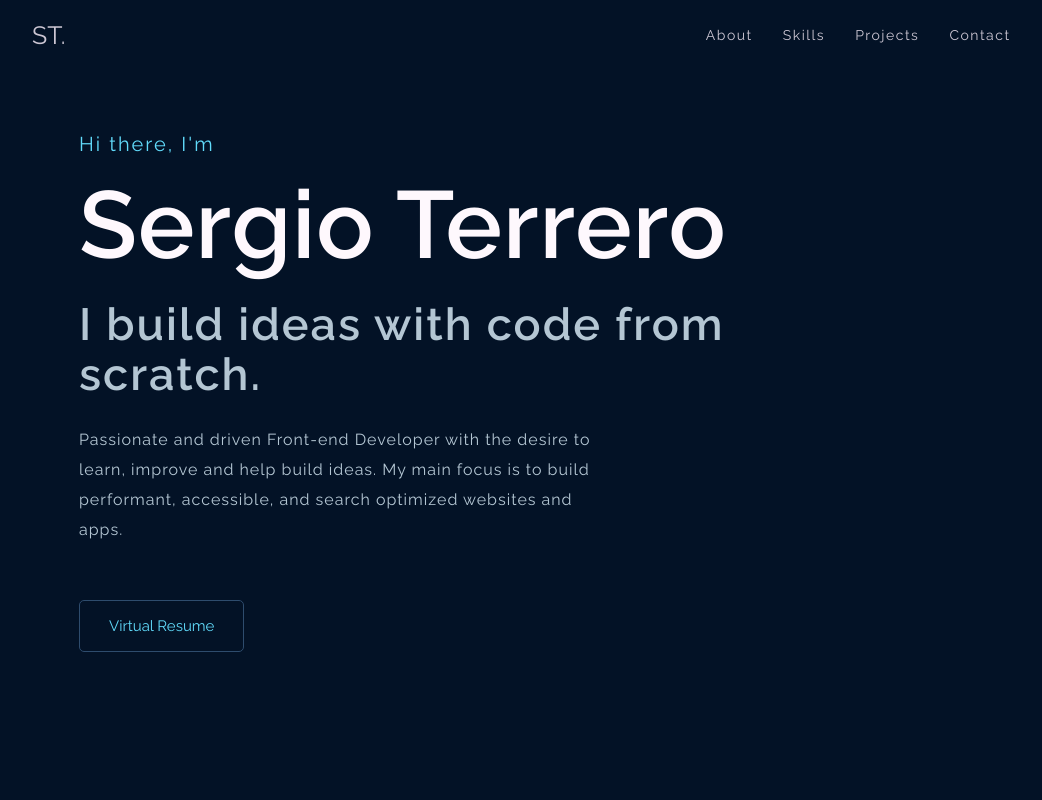
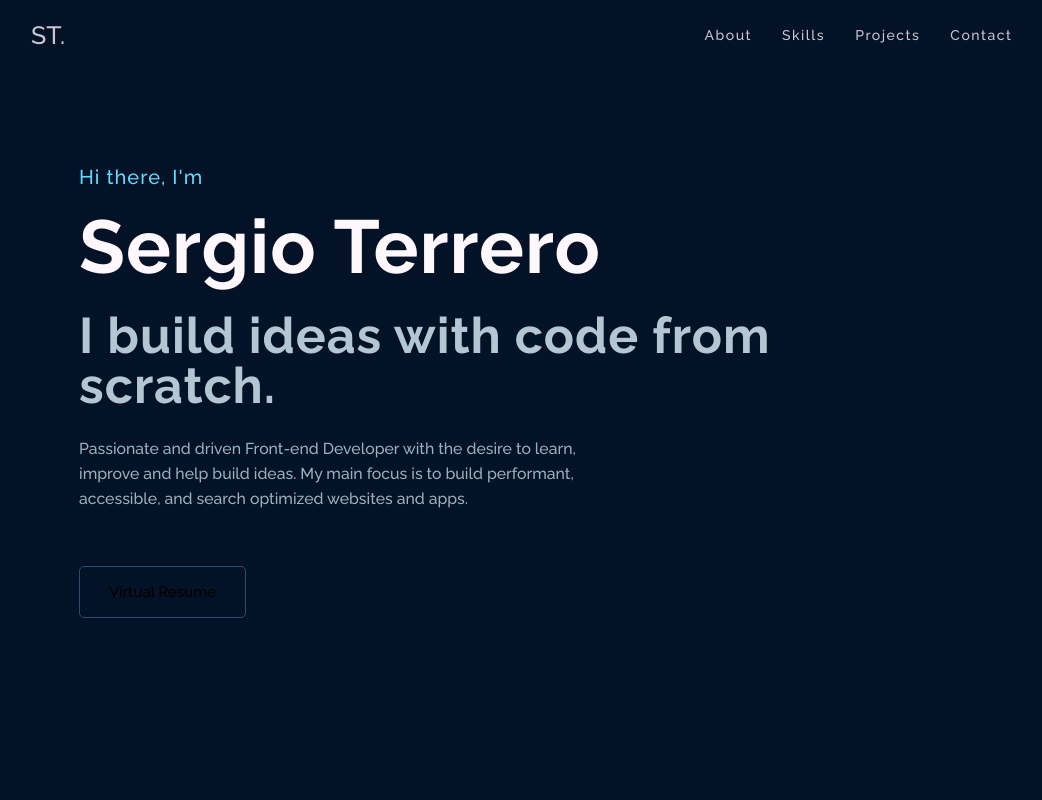
Before and after one commit to Terrero89/my-portfolio, a Vue app: page / in a window 1280 px wide. Shown: the top 800 px of the page, without its empty margins (111-1153 px from the left). Built offline with nearby package versions, Linux system fonts and the light colour scheme.

Commit message:
fixed hero-section

```diff
--- a/public/index.html
+++ b/public/index.html
@@ -12,7 +12,8 @@
 
     <link rel="shortcut icon" type="image/x-icon" href="../public/web-design.png" />
     <link rel="stylesheet" href="https://cdn.jsdelivr.net/gh/devicons/devicon@v2.15.1/devicon.min.css">
-    <link href="https://fonts.googleapis.com/css2?family=Poppins:wght@400;500&family=Raleway:wght@400;600&display=swap" rel="stylesheet">
+
+    <link href="https://fonts.googleapis.com/css2?family=Raleway:wght@500;600;700;800&display=swap" rel="stylesheet">
 
 
     <title>Sergio Terrero | Front-end Developer Portfolio  </title>
--- a/src/App.vue
+++ b/src/App.vue
@@ -68,6 +68,18 @@ export default {
 </script>
 
 <style>
+
+/*
+
+paragraphs:
+color: rgba(225, 244, 255, 0.7);
+font-size: 1.58rem;
+line-height: 2.5rem;
+
+*/
+
+
+
 .bg {
 
     z-index: 1000;
@@ -76,17 +88,17 @@ export default {
     justify-content: center;
     flex-direction: column;
     min-height: 100vh;
-    animation:change;
+    /* animation:change; */
 }
 
-@keyframes change {
+/* @keyframes change {
 
     0%{opacity: 0; background-color:rgb(212, 212, 212);transition:0.4s ease-in-out}
     10%{opacity: 0; background-color:rgb(255, 255, 255); transition:0.4s ease-in-out}
     10%{opacity: 0; background-color:rgb(255, 255, 255) ;transition:0.4s ease-in-out}
     90%{opacity: 1;background-color:rgb(255, 255, 255,0.6); transition:0.4s ease-in-out; }
      100%{opacity: 0;background-color:rgb(255, 255, 255,0.6); transition:0.4s ease-in-out; }
-}
+} */
 
 * {
     /* border: solid rgb(9, 255, 0) .1px; */
@@ -97,6 +109,11 @@ export default {
     font-family: 'Raleway', sans-serif;
 
 
+
+}
+
+body{
+    overflow-x: hidden;
 }
 
 html {
@@ -105,7 +122,7 @@ html {
     background-color: #031226;
     color: white;
     font-size: 62.5%;
-    /* border:solid blue 0.5px; */
+
 
 
 
@@ -113,6 +130,8 @@ html {
 
 p {
     color: rgb(255, 255, 255);
+
+
 }
 
 /* Main titles H3 */
@@ -127,7 +146,7 @@ h4,
 h5,
 button {
 
-    color: #61DBFB;
+    /* color: #61DBFB; */
     /*react color */
 }
 </style>
--- a/src/components/layout/hero/HeroContainer.vue
+++ b/src/components/layout/hero/HeroContainer.vue
@@ -34,6 +34,7 @@ export default {
 </script>
 
 <style scoped>
+/*START REGULAR SCREEN SIZE CSS PROPERTIES */
 .hero-text span {
   color: #61DBFB;
 }
@@ -52,52 +53,39 @@ export default {
   animation-duration: 1.3s;
 }
 
-/* .hero-text{
-
- } */
 
 .hero-text h3 {
-  font-size: 9.5rem;
-  font-weight: bold;
+  font-size: 7.5rem;
   letter-spacing: 0.1rem;
   opacity: 0.8;
   margin-bottom: 2rem;
 }
 
 .hero-text h2 {
-  font-size: 4.5rem;
-  font-weight: 600;
-  letter-spacing: 0.2rem;
+  font-size: 5rem;
+  letter-spacing: 0.1rem;
   line-height: 5rem;
   margin: 2rem 0;
   color: rgba(225, 244, 255, 0.8);
   width: 70rem;
+
 }
 
 .hero-text p {
-  font-weight: 500;
-  color: rgba(225, 244, 255, 0.8);
-  font-size: 1.6rem;
-  line-height: 3rem;
-  letter-spacing: 1px;
+  color: rgba(225, 244, 255, 0.7);
+  font-size: 1.58rem;
+  line-height: 2.5rem;
   margin: 2.5rem 0;
   width: 60%;
 }
 
 .hero-text span {
   font-size: 2rem;
-  font-weight: 300;
-  letter-spacing: 0.2rem;
+  letter-spacing: 0.1rem;
   line-height: 5rem;
 }
 
-.hero-text h2 span {
-  font-size: 4.5rem;
-  font-weight: 300;
-  letter-spacing: 0.2rem;
-  line-height: 5rem;
-  color: #0064fa;
-}
+
 
 .hero-btn {
   padding: 16px 29px;
@@ -106,7 +94,7 @@ export default {
   margin: 3rem 0;
   font-size: 1.5rem;
   border-radius: 5px;
-  cursor:pointer;
+  cursor: pointer;
 }
 
 .hero-btn a {
@@ -129,68 +117,62 @@ export default {
   transition: 0.3s ease-in-out;
 }
 
+/*ENDS REGULAR SCREEN SIZE CSS PROPERTIES */
+
+/* ***************************************** */
 /*Media queries for hero section*/
-
 @media only screen and (max-width: 390px) {
   .hero-content {
-    margin: 10rem 0;
+
     padding: 0 0.5rem;
+    background-color:  rgb(59, 0, 155);
+    width: 90%;
   }
 
   .hero-text h3 {
-    /* color: #000000; */
+
     font-size: 5rem;
-
     letter-spacing: 0.3rem;
     margin-bottom: 1.5rem;
   }
 
   .hero-text p {
     font-weight: 500;
-    /* color: #000000; */
-    font-size: 1.7rem;
     line-height: 2.8rem;
     letter-spacing: 1px;
     width: 100%;
   }
 
-  .hero-text h2 span {
-    font-size: 4.5rem;
-    font-weight: 300;
-    letter-spacing: 0.2rem;
-    line-height: 5rem;
 
-    color: #0064fa;
-  }
 }
 
-@media only screen and (max-width: 425px) {
+/* SEMI SM SCREEN */
+@media only screen and  (max-width: 425px) {
   .hero-content {
-    margin: 12rem 0;
-    padding: 0 2.5rem;
-    width: 98%;
+
+    padding:0rem;
+    width: 90%;
+    background-color:  rgb(240, 162, 162);
 
   }
 
   .hero-text h3 {
-
     font-size: 4.2rem;
-
-
   }
 
   .hero-text h2 {
-    font-size: 2.8rem;
+    font-size: 3.1rem;
     width: 100%;
-    margin: 2.5rem auto;
+    margin: 1.5rem auto;
     line-height: 3.2rem;
-    /* font-family: "Roboto Slab", serif; */
+
   }
 
   .hero-text p {
     width: 100%;
-    font-size: 1.6rem;
+
     line-height: 2.5rem;
+    font-weight: 300;
   }
 
   .hero-btn {
@@ -198,13 +180,43 @@ export default {
   }
 }
 
-@media only screen and (max-width: 768px) {
+/* MD TABLET SCREEN */
+@media only screen and  (min-width: 426px)  and (max-width: 648px) {
+  .hero-content {
+
+    background-color:  rgb(68, 68, 68);
+    width: 88%;
+
+
+  }
+
+  .hero-text h3 {
+    font-size: 4.3rem;
+  }
+
+  .hero-text h2 {
+    line-height: 3rem;
+    font-size: 2.8rem;
+    width: 100%;
+    margin: 2.5rem auto;
+
+  }
+
+  .hero-text p {
+
+    width: 98%;
+  }
+}
+
+
+/* TABLET SCREEN */
+@media only screen and (min-width: 649px) and (max-width: 768px) {
 
   .hero-content {
-    margin: 10rem 0;
+
     padding: 0 2rem;
-
-    width: 98%;
+    width: 90%;
+    background-color:  rgb(167, 23, 23);
   }
 
   .hero-text h2 {
@@ -214,19 +226,16 @@ export default {
   }
 
   .hero-text h3 {
-    /* color: #000000; */
+
     font-size: 5rem;
 
-    letter-spacing: 0.4rem;
   }
 
 
   .hero-text p {
-    font-weight: 500;
+    line-height: 2.5rem;
 
-    font-size: 1.6rem;
-    line-height: 2.5rem;
-    letter-spacing: 1px;
+
     width: 95%;
 
 
@@ -235,58 +244,30 @@ export default {
 
 
 
-@media only screen and (max-width: 648px) {
-  .hero-content {
-    margin: 10rem 0;
-
-
-    /* width: 90%; */
-  }
-
-  .hero-text h3 {
-    font-size: 4.3rem;
-  }
-
-  .hero-text h2 {
-    font-size: 2.8rem;
-    width: 100%;
-    margin: 2.5rem auto;
-  }
-
-  .hero-text p {
-    font-size: 1.6rem;
-    width: 98%;
-  }
-}
-
 
 
 @media only screen and (min-width: 768px) and (max-width: 1023px) {
   .hero-content {
-    padding: 0 2.5rem;
-    width: 90%;
+    padding: 0rem;
+    width: 85%;
+    background-color:  rgb(0, 124, 124);
   }
 
   .hero-text h3 {
     font-size: 6.1rem;
-    letter-spacing: 0.3rem;
+
   }
 
   .hero-text h2 {
-    font-size: 4rem;
+    font-size: 4.5rem;
+
   }
 
   .hero-text p {
-    font-weight: 500;
-    font-size: 1.6rem;
     width: 80%;
 
   }
 
-  @media only screen and (min-width: 1024px) {
-    .hero-content {
-      margin: 12rem 0;
-    }
-  }
+
 }
 </style>
```
Also changed, not shown: src/components/ui/TheFilledButton.vue (added), src/components/ui/TheOutlinedButton.vue (added).
